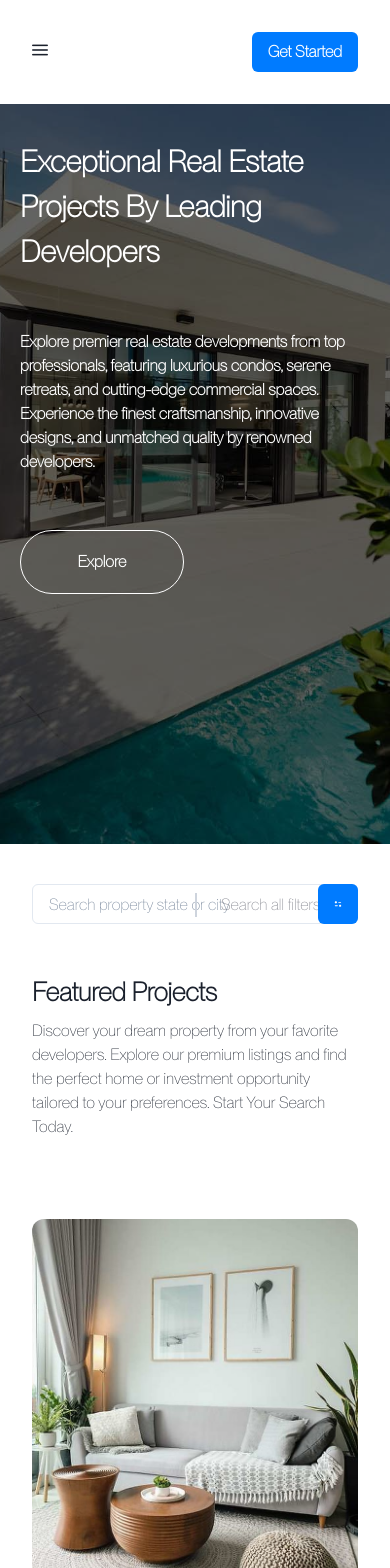
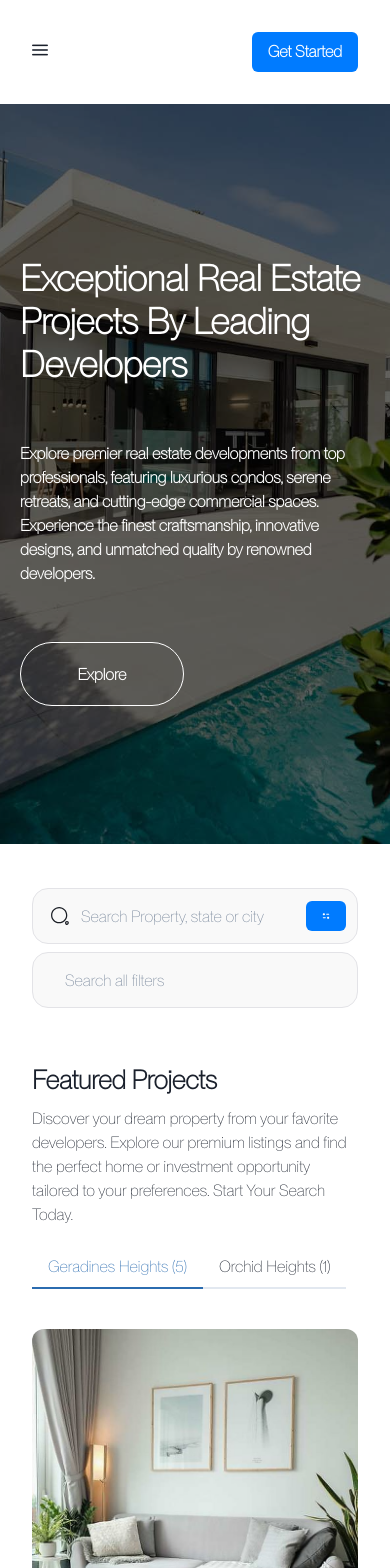
Before and after one commit to Nathanilo/Landly, a React (Vite) app: page / in a window 390 px wide. Shown: the top 1568 px of the page. Built offline with nearby package versions, Linux system fonts and the light colour scheme.

Commit message:
Refactor components, responsive fixes

```diff
--- a/src/DummyData/data.tsx
+++ b/src/DummyData/data.tsx
@@ -12,8 +12,8 @@ export const data: TRoomData[] = [
   {
     id: 2,
 
-    title: "Geradines Heights",
-    location: "Ikeja, Lagos",
+    title: "Orchid Heights",
+    location: "Surelere, Lagos",
     noOfBath: 4,
     noOfBed: 3,
   },
@@ -21,7 +21,7 @@ export const data: TRoomData[] = [
     id: 3,
 
     title: "Geradines Heights",
-    location: "Ikeja, Lagos",
+    location: "Surulere, Lagos",
     noOfBath: 4,
     noOfBed: 3,
   },
--- a/src/components/FeaturedProjects.tsx
+++ b/src/components/FeaturedProjects.tsx
@@ -1,11 +1,35 @@
 import React from "react";
+import { useState, useEffect } from "react";
 import { Box, Text, Grid, Button, Flex } from "@chakra-ui/react";
+import { Tabs, TabList, Tab } from "@chakra-ui/react";
 import SearchBar from "./SearchBar";
 import ProjectCard from "./ProjectCard";
 import { data } from "../DummyData/data";
 import { TRoomData } from "../types";
+import { TTabCount } from "../types";
 
 const FeaturedProjects: React.FC = () => {
+  const [tabs, setTabs] = useState<TTabCount[]>([]);
+
+  useEffect(() => {
+    if (data.length > 0) {
+      const updatedTabs = [...tabs];
+      data.forEach((newRoom) => {
+        const existingTabIndex = updatedTabs.findIndex(
+          (tab) => tab.title === newRoom.title
+        );
+        if (existingTabIndex !== -1) {
+          // If tab already exists, increment the count
+          updatedTabs[existingTabIndex].count += 1;
+        } else {
+          // If tab does not exist, add a new one with count 1
+          updatedTabs.push({ title: newRoom.title, count: 1 });
+        }
+      });
+      setTabs(updatedTabs);
+    }
+  }, [data]);
+
   return (
     <Box px={["8", "8", "20"]}>
       <Box paddingTop="10">
@@ -20,29 +44,57 @@ const FeaturedProjects: React.FC = () => {
           our premium listings and find the perfect home or investment
           opportunity tailored to your preferences. Start Your Search Today.
         </Text>
+
+        {tabs.length > 0 && (
+          <Box width="fit-content" paddingTop="5">
+            <Tabs>
+              <TabList>
+                {tabs.map((tab, index) => (
+                  <Tab key={index}>
+                    {tab.title} ({tab.count})
+                  </Tab>
+                ))}
+              </TabList>
+            </Tabs>
+          </Box>
+        )}
+
+        {data.length > 0 ? (
           <Grid
-          templateColumns={["1fr", "1fr 1fr", "repeat(3, 1fr)"]}
+            templateColumns={[
+              "1fr",
+              "1fr",
+              "1fr 1fr",
+              "1fr 1fr",
+              "repeat(3, 1fr)",
+            ]}
             gap={6}
-          paddingTop="10"
           >
             {data.map((room: TRoomData) => (
               <ProjectCard key={room.id} room={room} />
             ))}
           </Grid>
+        ) : (
+          ""
+        )}
       </Box>
-      <Flex justify="center">
+      {data.length >= 6 ? (
+        <Flex justify="center" paddingTop="10">
           <Button
             bg="primary"
             color="#ffffff"
-          _hover={{ bg: "primary" }}
             width="164px"
             height="64px"
-          borderRadius="16px"
-          marginTop="10"
+            border="1px"
+            borderRadius="xl"
+            _hover={{ bg: "#ffffff", color: "#000000" }}
           >
-          Load more
+            View All Projects
           </Button>
         </Flex>
+      ) : (
+        ""
+      )}
     </Box>
   );
 };
--- a/src/components/Hero.tsx
+++ b/src/components/Hero.tsx
@@ -13,7 +13,7 @@ const Hero: React.FC = () => {
         paddingTop="104px"
         display="flex"
         color="white"
-        fontWeight="bold"
+        fontWeight="900"
         textAlign="left"
         position="relative"
         isolation="isolate"
@@ -24,16 +24,27 @@ const Hero: React.FC = () => {
           inset="0"
           zIndex="-1"
         ></Box>
-        <Flex flexDirection="column" padding={["5", "10", "20"]}>
+        <Flex
+          flexDirection="column"
+          padding={["5", "10", "20"]}
+          justifyContent={["center", "center", "flex-start"]}
+        >
           <Text
             as="h1"
             marginTop="15"
-            maxW={["100%", "100%", "90%"]}
-            fontSize={["3xl", "4xl", "6xl"]}
+            maxW={["100%", "100%", "100%"]}
+            lineHeight={["1.2", "1.2", "1.1"]}
+            fontSize={["4xl", "4xl", "6xl", "", "8xl"]}
           >
             Exceptional Real Estate Projects By Leading Developers
           </Text>
-          <Text as="p" py="14" maxW="720px">
+          <Text
+            as="p"
+            py="14"
+            maxW="800px"
+            lineHeight={["1.5", "1.5", "2.0"]}
+            fontSize={["md", "md", "lg", "", "xl"]}
+          >
             Explore premier real estate developments from top professionals,
             featuring luxurious condos, serene retreats, and cutting-edge
             commercial spaces. Experience the finest craftsmanship, innovative
--- a/src/components/Navbar.tsx
+++ b/src/components/Navbar.tsx
@@ -46,8 +46,8 @@ export const SideBar: React.FC<{
         </DrawerHeader>
         <DrawerBody marginTop="4">
           <VStack align="flex-start">
-            {links.map((link) => (
-              <Flex align="center" marginTop="4">
+            {links.map((link,id) => (
+              <Flex align="center" marginTop="4" key={id}>
                 <Link
                   href={link.href}
                   _hover={{ textDecoration: "none" }}
@@ -105,13 +105,14 @@ const Navbar: React.FC = () => {
           </Box>
           <Box display={["none", "none", "flex"]} mx="5">
             <HStack>
-              {links.map((link) => (
-                <Flex align="center" marginRight={["2", "2", "6"]}>
+              {links.map((link,id) => (
+                <Flex align="center" marginRight={["2", "2", "6"]} key={id}>
                   <Link
                     href={link.href}
                     _hover={{ textDecoration: "none" }}
+                    fontSize="sm"
                     fontWeight="600"
-                    paddingRight="1"
+                    paddingRight={["0.5", "0.5", "0.5", "0.5", "2", "2"]}
                   >
                     {link.name}
                   </Link>
@@ -121,7 +122,11 @@ const Navbar: React.FC = () => {
             </HStack>
           </Box>
           <Box>
-            <Button bg="#007BFF" color="#ffffff" _hover={{ bg: "primary" }}>
+            <Button
+              bg="#007BFF"
+              color="#ffffff"
+              _hover={{ bg: "#ffffff", color: "#000000", border: "1px" }}
+            >
               Get Started
             </Button>
           </Box>
--- /dev/null
+++ b/src/components/Navigation.tsx
@@ -0,0 +1,24 @@
+import React from "react";
+import { arrowLeft, arrowRight } from "../Assets";
+import { Button, Flex, Image } from "@chakra-ui/react";
+
+const Navigation: React.FC = () => {
+  return (
+    <Flex justify="space-between" >
+      <Button bg="#F5f5f5" borderRadius="50%" width="54px" height="54px">
+        <Image src={arrowLeft} alt="arrow" />
+      </Button>
+      <Button
+        bg="primary"
+        borderRadius="50%"
+        width="54px"
+        height="54px"
+        _hover={{ bg: "primary" }}
+      >
+        <Image src={arrowRight} alt="arrow" />
+      </Button>
+    </Flex>
+  );
+};
+
+export default Navigation;
--- a/src/components/SearchBar.tsx
+++ b/src/components/SearchBar.tsx
@@ -4,11 +4,11 @@ import {
   Input,
   InputGroup,
   InputRightElement,
-  Text,
+  Image,
 } from "@chakra-ui/react";
 import { useState } from "react";
 import React from "react";
-import { filter } from "../Assets";
+import { filter, search } from "../Assets";
 
 const SearchBar: React.FC = () => {
   const [searchStr, setSearchStr] = useState<string>("");
@@ -18,30 +18,59 @@ const SearchBar: React.FC = () => {
   };
 
   return (
-    <Box >
-      {" "}
-      <InputGroup size="md" position="relative">
+    <Box position="relative" w="100%">
+      <Image
+        src={search}
+        alt="search"
+        position="absolute"
+        top="22px"
+        left="18px"
+        width="20px"
+        height="20px"
+        zIndex="10"
+      />
+      <InputGroup
+        display="flex"
+        flexDirection={["column", "row", "row"]}
+        size="md"
+        position="relative"
+        borderRadius="2xl"
+      >
         <Input
-          placeholder="Search property state or city"
           value={searchStr}
           onChange={handleSearchStrChange}
+          placeholder="Search Property, state or city"
+          my="1"
+          border="1px solid #E3E3E7"
+          borderRadius="2xl"
+          borderRightRadius={["2xl", "none", "none"]}
+          pr="2rem"
+          pl="3rem"
+          height="3.5rem"
+          bg="#F9F9F9"
         />
-        <Box
-          position="absolute"
-          left="50%"
-          top="9px"
-          borderLeft="2px solid #CED4DD"
-        >
-          <Text color="#7D7F88" paddingLeft="6">
-            Search all filters
-          </Text>
-        </Box>
-        <InputRightElement px="4">
-          <Box>
-            <Button bg="primary" _hover={{ bg: "primary" }}>
-              <img src={filter} alt="filter" />
-            </Button>
-          </Box>
+        <Input
+          placeholder="Search all filters"
+          my="1"
+          border="1px solid #E3E3E7"
+          borderRadius="2xl"
+          borderLeftRadius={["2xl", "none", "none"]}
+          pr="2rem"
+          pl="2rem"
+          height="3.5rem"
+          bg="#F9F9F9"
+        />
+
+        <InputRightElement width="4rem" top="12px">
+          <Button
+            bg="primary"
+            _hover={{ bg: "primary" }}
+            borderRadius="md"
+            width="10px"
+            height="30px"
+          >
+            <Image src={filter} alt="filter" width="24px" height="24px" />
+          </Button>
         </InputRightElement>
       </InputGroup>
     </Box>
```
Also changed, not shown: src/components/Testimonials.tsx (+47 -41 lines), src/components/TopDevelopers.tsx (+31 -48 lines), src/types/index.tsx (+17 -0 lines). Lines whose indentation alone changed are shown as unchanged.
